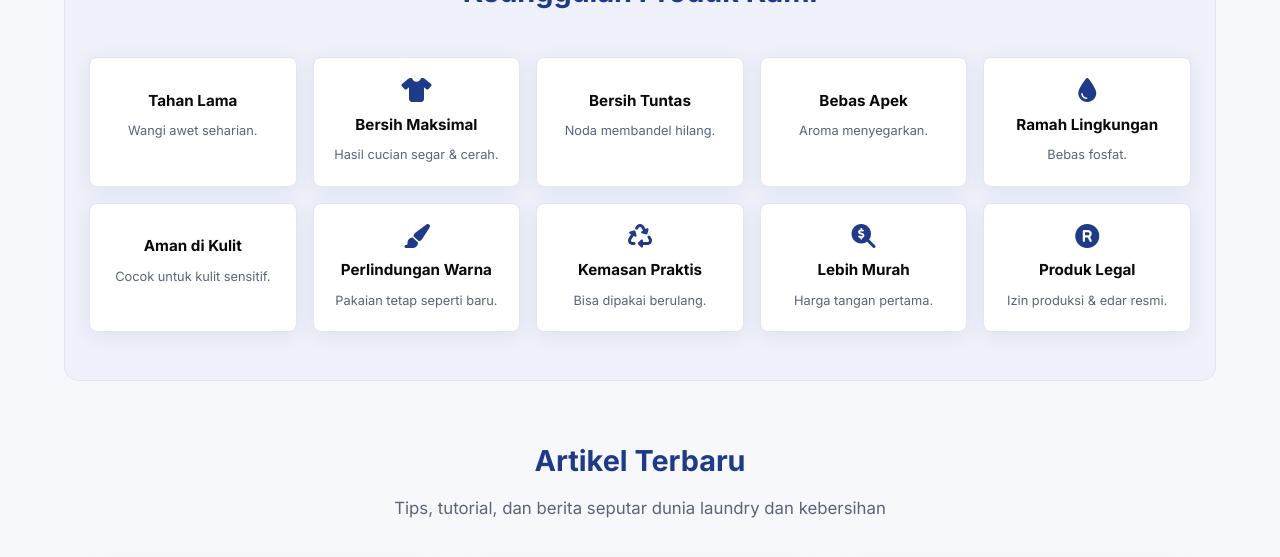
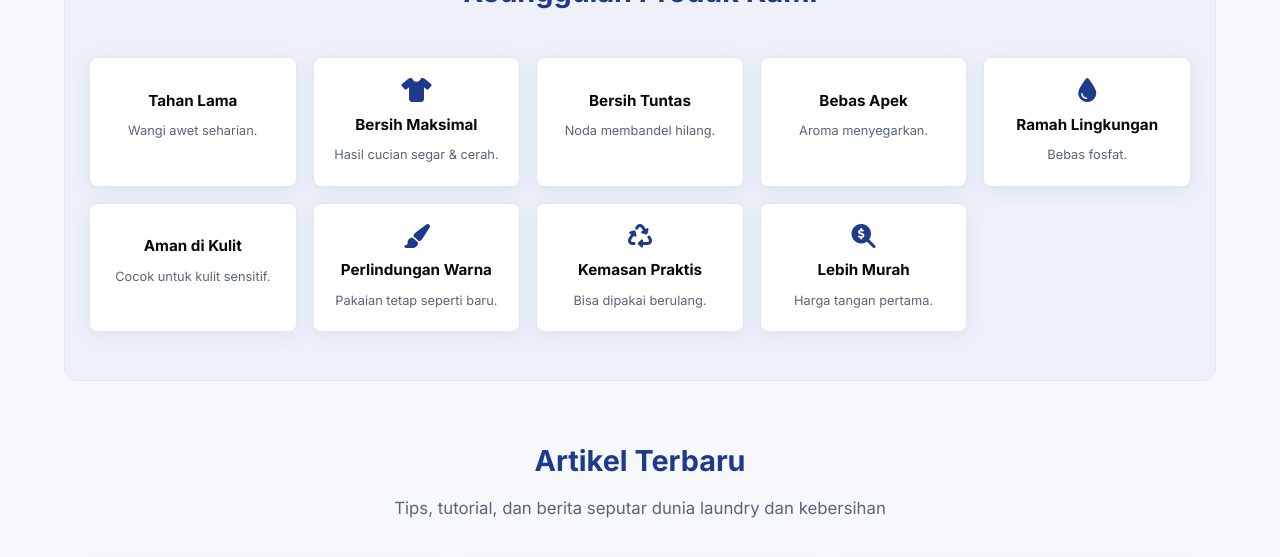
Before and after one commit to bandardeterjen/bandardeterjen.github.io, a Jekyll site: the page built from index.html, in a window 1280 px wide and 900 px high, scrolled down 2070 px, cut to the strip 0-560 px from the top of the window. Shown: the top 557 px of the strip. Built offline with Jekyll 4.4.1, drawn with Linux system fonts in a browser that asks for light colours; the list of posts is cut into pages by our own code.

Commit message:
Update index.html

```diff
--- a/index.html
+++ b/index.html
@@ -185,11 +185,6 @@ permalink: /
         <i class="fa fa-search-dollar" aria-hidden="true"></i>
         <strong>Lebih Murah</strong>
         <span>Harga tangan pertama.</span>
-      </li>
-      <li class="card bd-feature">
-        <i class="fa fa-registered" aria-hidden="true"></i>
-        <strong>Produk Legal</strong>
-        <span>Izin produksi &amp; edar resmi.</span>
       </li>
     </ul>
   </section>
```
